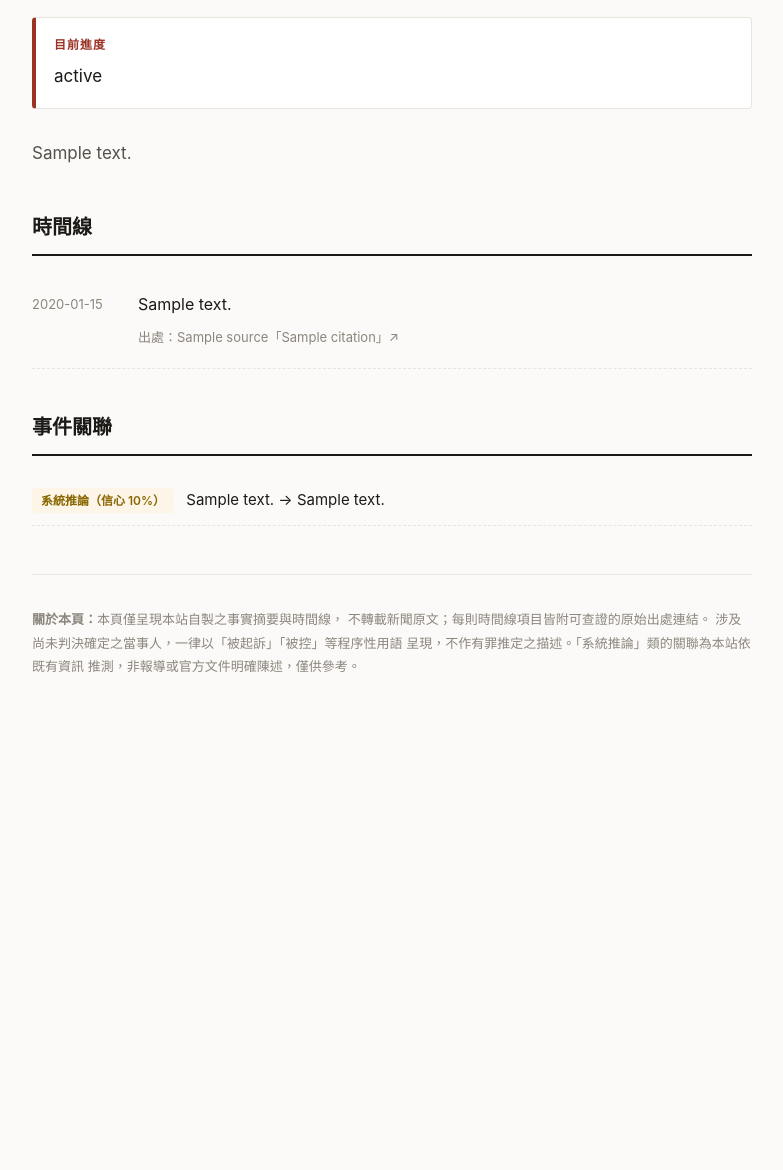
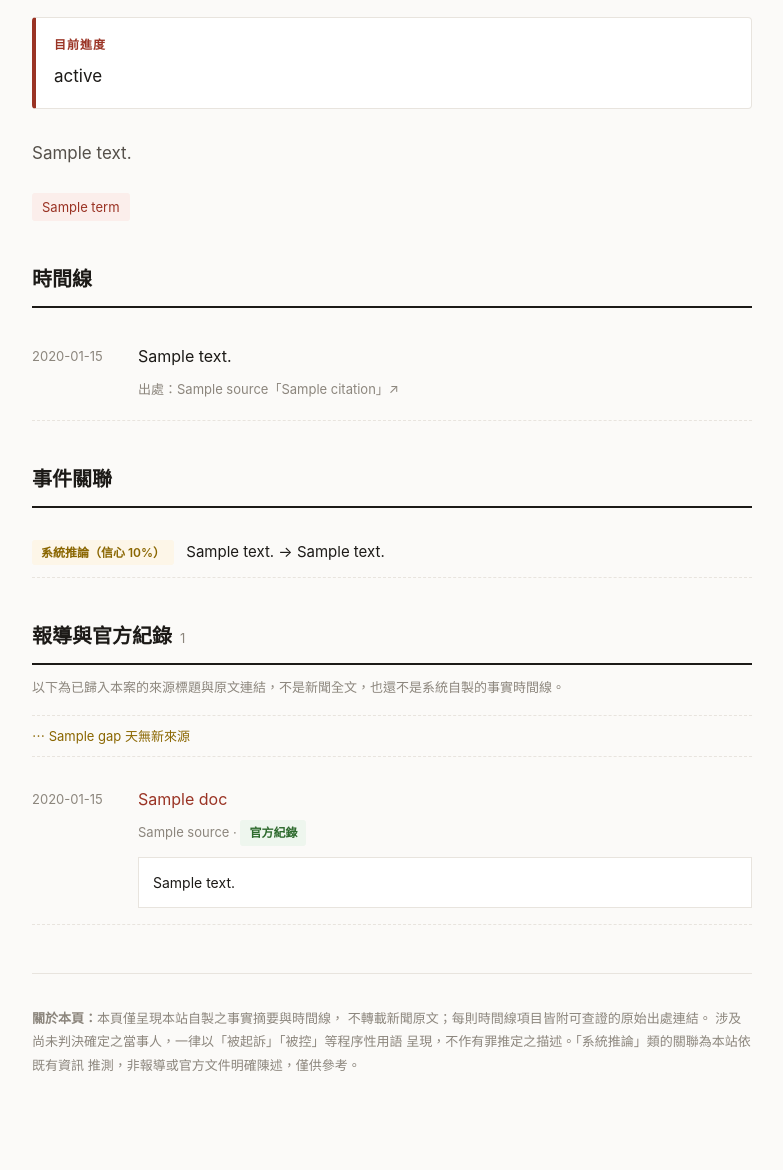
Before and after one commit to Leonardo-Classroom/news-event-tracker, a Django app: template templates/public/case_detail.html in a window 1280 px wide. Shown: the part 247-1417 px from the top of the page, without its empty margins (248-1031 px from the left). Before the commit the page ends 919 px from the top, so only its background shows below. Run offline with Django 5.2, Linux system fonts and the light colour scheme; the template is opened without the code that fills it: most values are stand-ins (such as "Sample title", 1, 10 or a date in 2020).

Commit message:
公開頁只畫 TimelineNode，生成服務還沒接上，公開真實事件後只剩標題。
規格 §4.6 的來源清單（標題、媒體、日期、原文連結）不依賴生成，EventDocument 裡已經有，先接上；新聞全文仍走白名單、不外洩。

```diff
--- a/static/public/app.css
+++ b/static/public/app.css
@@ -117,6 +117,10 @@ a:hover { text-decoration: underline; }
   padding: 16px 0; border-bottom: 1px dashed var(--border);
   display: flex; gap: 16px;
 }
+@media (max-width: 600px) {
+  .timeline-item { flex-direction: column; gap: 4px; }
+  .timeline-item .date { flex: none; }
+}
 .timeline-item .date {
   flex: 0 0 90px; font-size: 13px; color: var(--text-3); padding-top: 2px;
 }
@@ -133,6 +137,27 @@ a:hover { text-decoration: underline; }
 }
 .causal-item .kind-tag { margin-right: 8px; }
 
+.chips { display: flex; flex-wrap: wrap; gap: 6px; margin: 8px 0 28px; }
+.chip {
+  display: inline-block; padding: 2px 10px; border-radius: 3px;
+  background: var(--accent-bg); color: var(--accent); font-size: 13px;
+}
+.section-title .count {
+  font-family: var(--sans); font-size: 13px; font-weight: 400;
+  color: var(--text-3); margin-left: 8px;
+}
+.section-note { font-size: 13px; color: var(--text-3); margin: -8px 0 16px; }
+.source-gap {
+  margin: 12px 0; padding: 8px 0;
+  border-top: 1px dashed var(--border); border-bottom: 1px dashed var(--border);
+  font-size: 13px; color: var(--inferred);
+}
+.official-body {
+  margin-top: 10px; padding: 12px 14px;
+  background: var(--surface); border: 1px solid var(--border);
+  font-size: 14px; line-height: 1.8; white-space: pre-wrap;
+}
+
 .footer-note {
   margin-top: 48px; padding-top: 20px; border-top: 1px solid var(--border);
   font-size: 13px; color: var(--text-3); line-height: 1.8;
--- a/templates/public/case_detail.html
+++ b/templates/public/case_detail.html
@@ -29,6 +29,12 @@
 
   {% if event.summary %}<p class="summary">{{ event.summary }}</p>{% endif %}
 
+  {% if event.core_terms %}
+  <div class="chips">
+    {% for term in event.core_terms %}<span class="chip">{{ term }}</span>{% endfor %}
+  </div>
+  {% endif %}
+
   {% if timeline %}
   <h2 class="section-title">時間線</h2>
   {% for item in timeline %}
@@ -57,6 +63,31 @@
   {% endfor %}
   {% endif %}
 
+  {% if sources %}
+  <h2 class="section-title">報導與官方紀錄<span class="count">{{ sources|length }}</span></h2>
+  <p class="section-note">以下為已歸入本案的來源標題與原文連結，不是新聞全文，也還不是系統自製的事實時間線。</p>
+  {% for item in sources %}
+    {% if item.gap %}
+      <div class="source-gap">⋯ {{ item.gap }} 天無新來源</div>
+    {% endif %}
+    <div class="timeline-item">
+      <div class="date">{{ item.doc.published_at|date:"Y-m-d"|default:"日期不明" }}</div>
+      <div class="body">
+        <div class="fact">
+          <a href="{{ item.doc.url }}" target="_blank" rel="noopener nofollow">{{ item.doc.title }}</a>
+        </div>
+        <div class="source-link">
+          {{ item.doc.source }}
+          {% if item.doc.body %} · <span class="tag active">官方紀錄</span>{% endif %}
+        </div>
+        {% if item.doc.body %}
+          <div class="official-body">{{ item.doc.body }}</div>
+        {% endif %}
+      </div>
+    </div>
+  {% endfor %}
+  {% endif %}
+
   <div class="footer-note">
     <p><strong>關於本頁：</strong>本頁僅呈現本站自製之事實摘要與時間線，
       不轉載新聞原文；每則時間線項目皆附可查證的原始出處連結。
```
Also changed, not shown: apps/public/views.py (+29 -5 lines), docs/02-任務拆解.md (+5 -0 lines), tests/public/test_views.py (+29 -0 lines).
